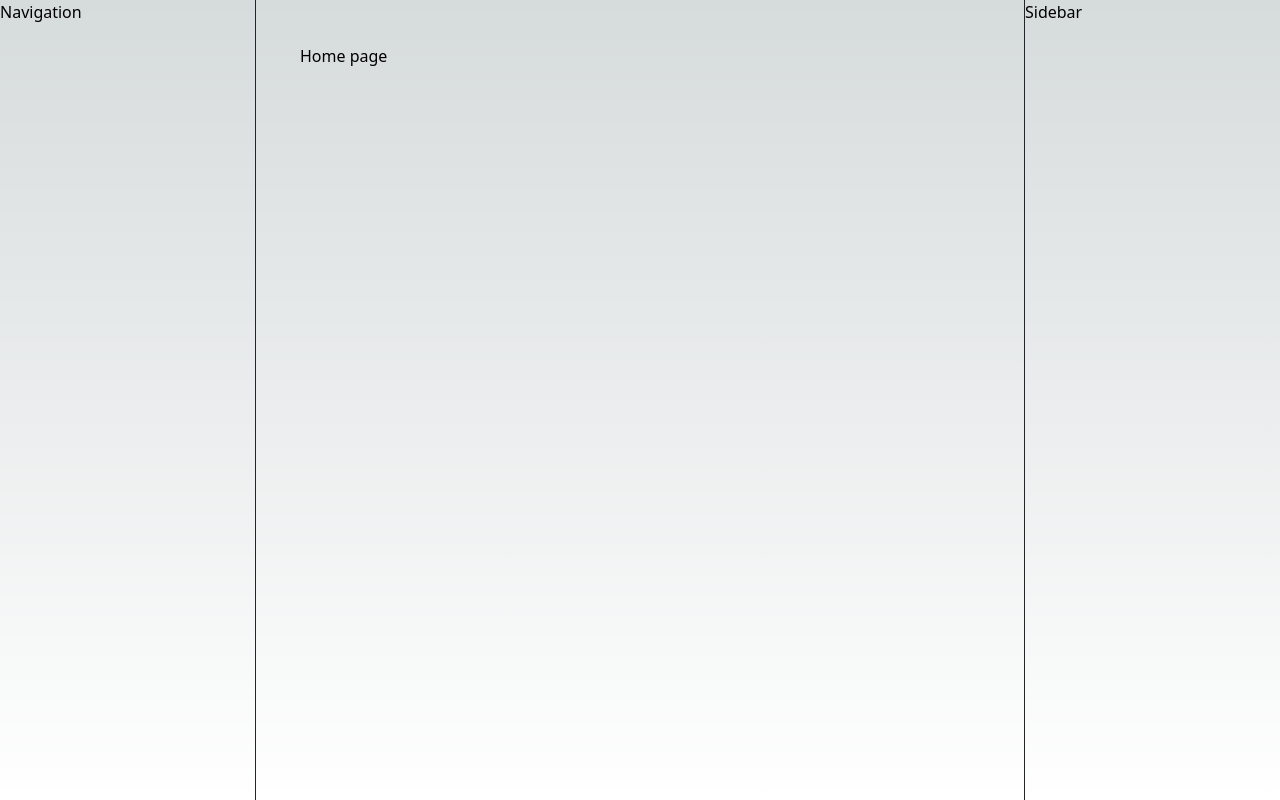
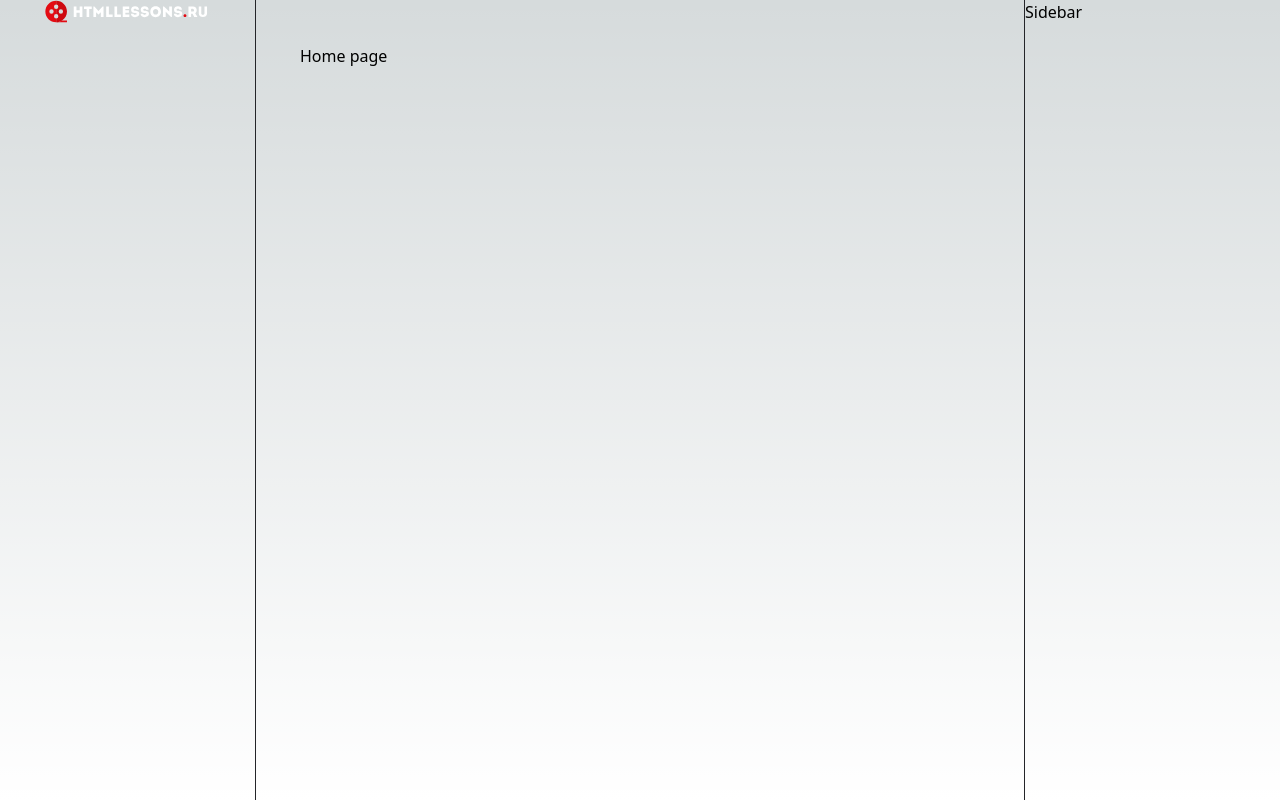
Before and after one commit to e-number/online-cinema, a Next.js app: page / in a window 1280 px wide. Built offline with nearby package versions, Linux system fonts and the light colour scheme.

Commit message:
link fix

```diff
--- /dev/null
+++ b/app/components/layout/Navigation/Logo.tsx
@@ -0,0 +1,23 @@
+import Image from 'next/image'
+import Link from 'next/link'
+import { FC } from 'react'
+
+import logoImage from '@/assets/images/logo.svg'
+
+const Logo: FC = () => {
+	return (
+		<Link href="/">
+			<a className="px-layout mb-10 block">
+				<Image
+					src={logoImage}
+					width={247}
+					height={34}
+					alt="Movie app"
+					draggable={false}
+				/>
+			</a>
+		</Link>
+	)
+}
+
+export default Logo
--- /dev/null
+++ b/app/components/layout/Navigation/MenuContainer/MenuContainer.tsx
@@ -0,0 +1,21 @@
+import dynamic from 'next/dynamic'
+import { FC } from 'react'
+
+// import Menu from './Menu'
+// import { menus } from './menu.data'
+
+// const DynamicGenreMenu = dynamic(() => import('./genres/GenreMenu'), {
+// 	ssr: false,
+// })
+
+const MenuContainer: FC = () => {
+	return (
+		<div>
+			{/* <Menu menu={menus[0]} />
+			<DynamicGenreMenu />
+			<Menu menu={{ title: 'General', items: [] }} /> */}
+		</div>
+	)
+}
+
+export default MenuContainer
--- a/app/components/layout/Navigation/Navigation.tsx
+++ b/app/components/layout/Navigation/Navigation.tsx
@@ -1,10 +1,15 @@
 import { FC } from 'react'
+import Logo from './Logo'
+import MenuContainer from './MenuContainer/MenuContainer'
 
 import styles from "./Navigation.module.scss"
 
 const Navigation: FC = () => {
     return (
-        <div>Navigation</div>
+        <div className={styles.navigation}>
+            <Logo />
+            <MenuContainer />
+        </div >
     )
 }
 
```
Also changed, not shown: app/assets/images/logo.svg (added), app/assets/styles/globals.scss (indentation only).
